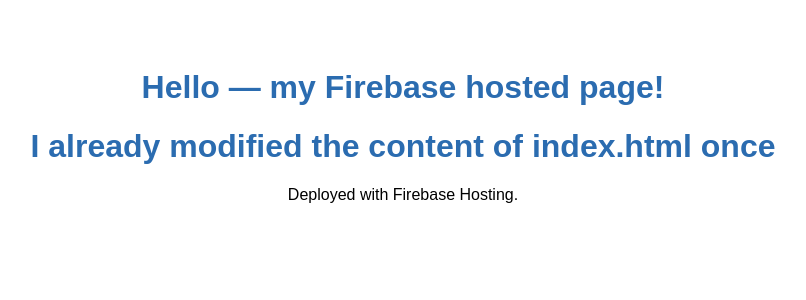
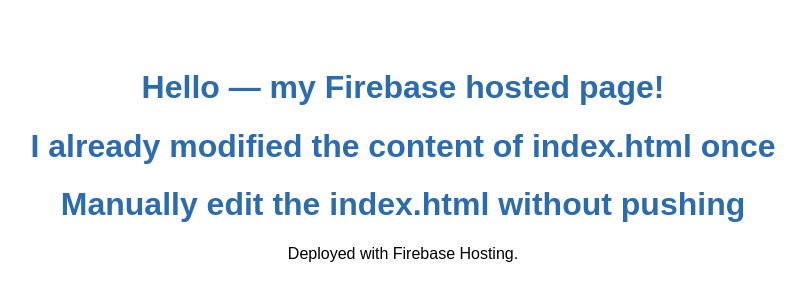
Before and after one commit to drjquang/my-firebase-site, a plain HTML site: page public/index.html in a window 1280 px wide. Shown: the whole page, without its empty margins (237-1043 px from the left). Drawn offline with Linux system fonts and the light colour scheme.

Commit message:
Manually editing content
Without pushing via PC

```diff
--- a/public/index.html
+++ b/public/index.html
@@ -12,6 +12,7 @@
   <body>
     <h1>Hello — my Firebase hosted page!</h1>
 	<h1>I already modified the content of index.html once</h1>
+	<h1>Manually edit the index.html without pushing</h1>
     <p>Deployed with Firebase Hosting.</p>
   </body>
 </html>
```
